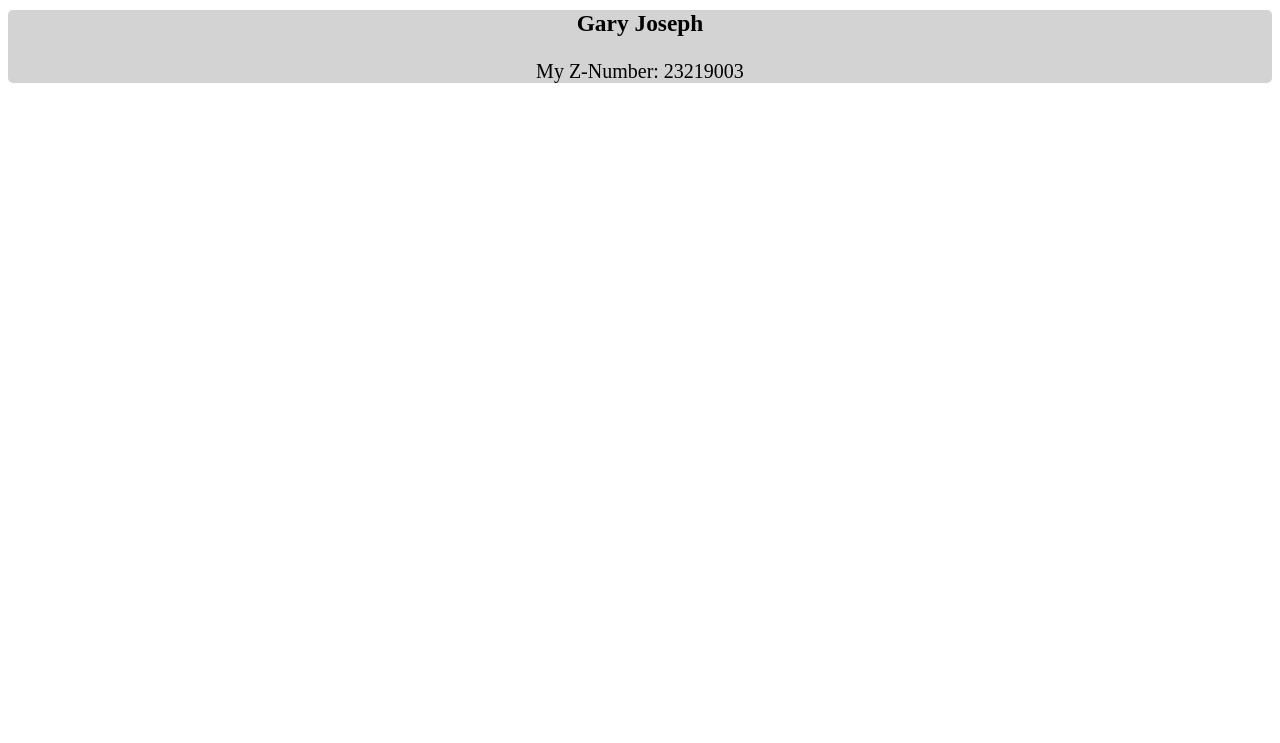
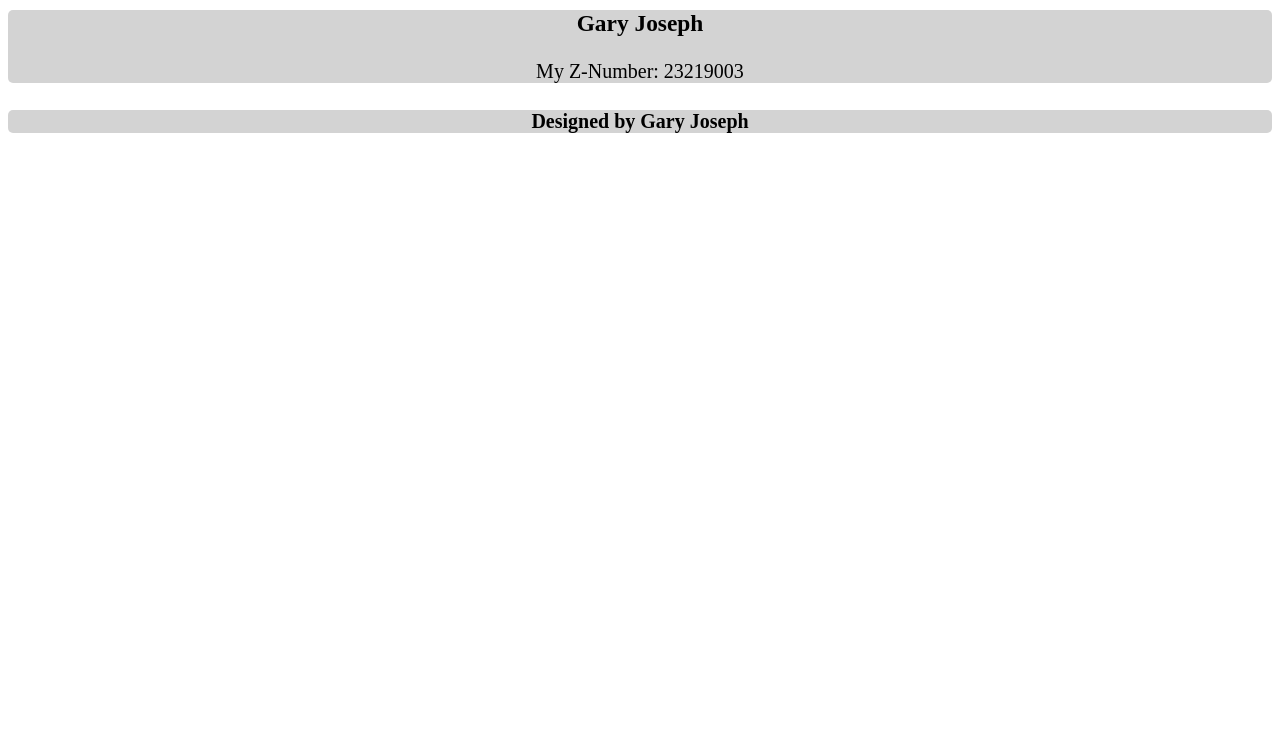
Before and after one commit to gjoegar/Homework1-WebPage, a plain HTML site: page index.html in a window 1280 px wide. Shown: the part 57-800 px from the top of the page. Drawn offline with Linux system fonts and the light colour scheme.

Commit message:
Update index.html

```diff
--- a/index.html
+++ b/index.html
@@ -13,4 +13,9 @@
     <p>My Z-Number: 23219003</p>
   </div>
 </body>
+<footer>
+  <div>
+    <p><h4>Designed by Gary Joseph</h4></p>
+  </div>
+</footer>
 </html>
```
